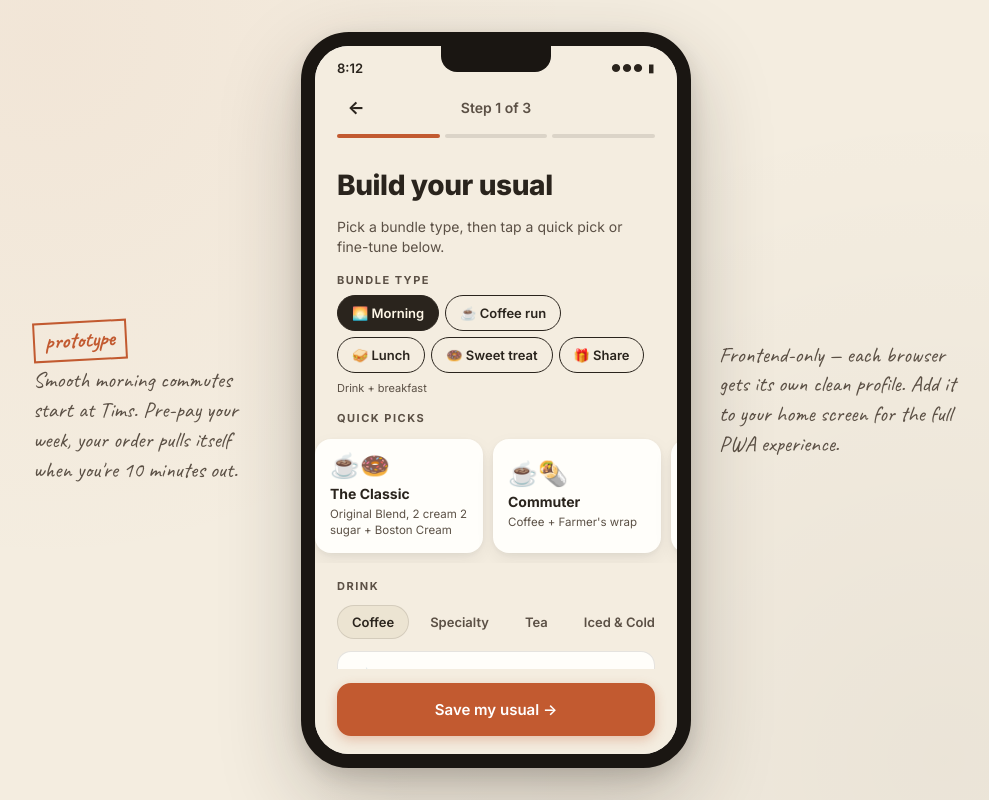
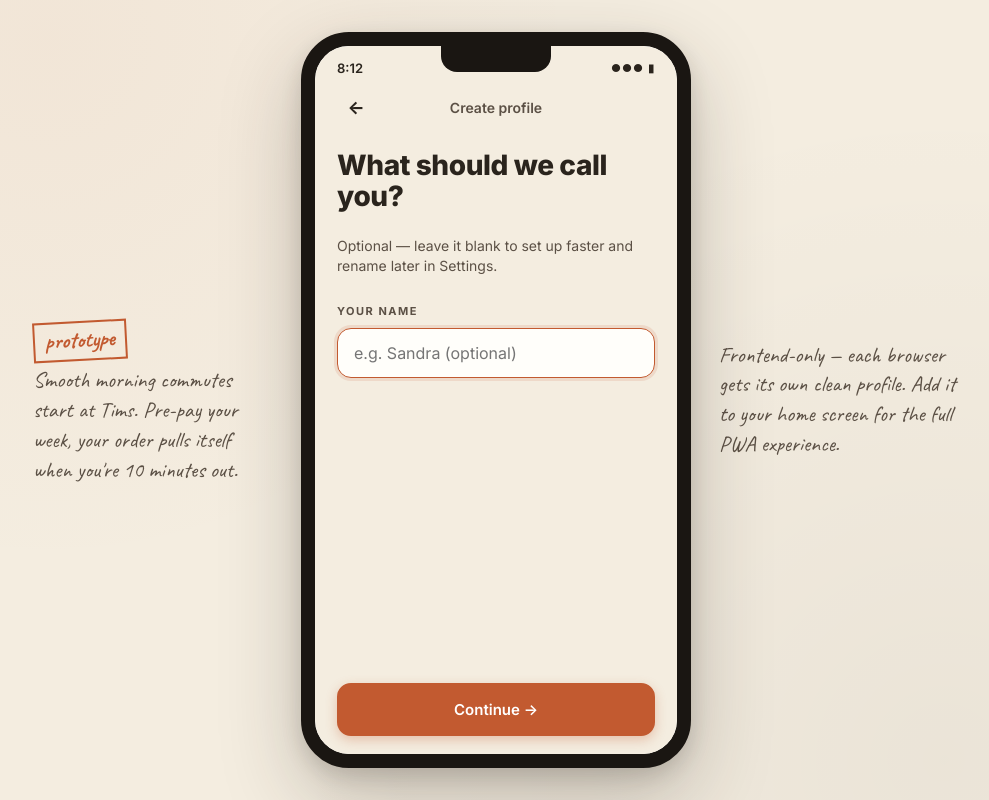
Before and after one commit to anthonycerelli/timbot, a plain HTML site: page index.html in a window 1280 px wide. Both pictures are taken after a click on the button "Set up TimBot →". Shown: the whole page, without its empty margins (144-1133 px from the left). Drawn offline with Linux system fonts and the light colour scheme.

Commit message:
Bring the signup step back — name now optional
The welcome → signup → onboard1 flow returns. The signup screen
("What should we call you?") was previously cut for simplicity,
but losing the personalization handle on greetings / settings /
the returning-users list was the wrong trade.

This version keeps the simplicity win: the name field is
optional. Submitting empty creates a "Profile N" profile with
sequential-letter initials (same behaviour we built when the
field went away), so the fast path is still there.

- Welcome's primary CTA now navigates to signup again.
- views.signup re-added with placeholder "e.g. Sandra (optional)"
  and sub-copy that calls out it's skippable + renameable in
  Settings.
- Submit accepts any input (including blank) — no 2-character
  validation gate this time.
- Enter on the input still submits.

Co-Authored-By: Claude Opus 4.7 (1M context) <noreply@anthropic.com>

```diff
--- a/index.html
+++ b/index.html
@@ -2250,12 +2250,7 @@
     const footer = h('div', { class: 'footer-cta' });
     footer.appendChild(h('button', {
       class: 'btn primary',
-      onclick: () => {
-        // Auto-create a nameless profile and jump straight into onboarding.
-        // The user can set a name later from Settings if they want one.
-        createUser('');
-        navigate('onboard1', {}, { transition: 'right' });
-      }
+      onclick: () => navigate('signup', {}, { transition: 'right' })
     }, users.length ? 'Add another profile' : 'Set up TimBot →'));
     // Reset link — only shown once there's data to clear
     if (users.length > 0) {
@@ -2275,6 +2270,48 @@
   };
 
   // ---- ONBOARD STEP 1 — BUILD USUAL ----
+  // ---- SIGNUP — short, optional "what should we call you?" step ----
+  views.signup = () => {
+    const view = h('div', { class: 'view' });
+    view.appendChild(statusBar());
+    view.appendChild(topBar({ back: () => navigate('welcome', {}, { transition: 'left' }), title: 'Create profile' }));
+
+    const content = h('div', { class: 'view-scroll pad col gap-16' });
+    content.appendChild(h('h1', { class: 'title' }, 'What should we call you?'));
+    content.appendChild(h('p', { class: 'sub' },
+      "Optional — leave it blank to set up faster and rename later in Settings."
+    ));
+
+    const field = h('div', { class: 'field mt-12' });
+    field.appendChild(h('label', { class: 'input-label' }, 'Your name'));
+    const input = h('input', {
+      class: 'input',
+      type: 'text',
+      autocomplete: 'given-name',
+      placeholder: 'e.g. Sandra (optional)',
+      maxlength: 40
+    });
+    field.appendChild(input);
+    content.appendChild(field);
+
+    view.appendChild(content);
+
+    const submit = () => {
+      const name = input.value.trim();
+      createUser(name);
+      if (name) toast(`Hi ${name.split(/\s+/)[0]} 👋`);
+      navigate('onboard1', {}, { transition: 'right' });
+    };
+    input.addEventListener('keydown', (e) => { if (e.key === 'Enter') submit(); });
+
+    const footer = h('div', { class: 'footer-cta' });
+    footer.appendChild(h('button', { class: 'btn primary', onclick: submit }, 'Continue →'));
+    view.appendChild(footer);
+
+    setTimeout(() => input.focus(), 80);
+    return view;
+  };
+
   views.onboard1 = () => {
     const u = currentUser();
     if (!u) { navigate('welcome'); return h('div'); }
```
